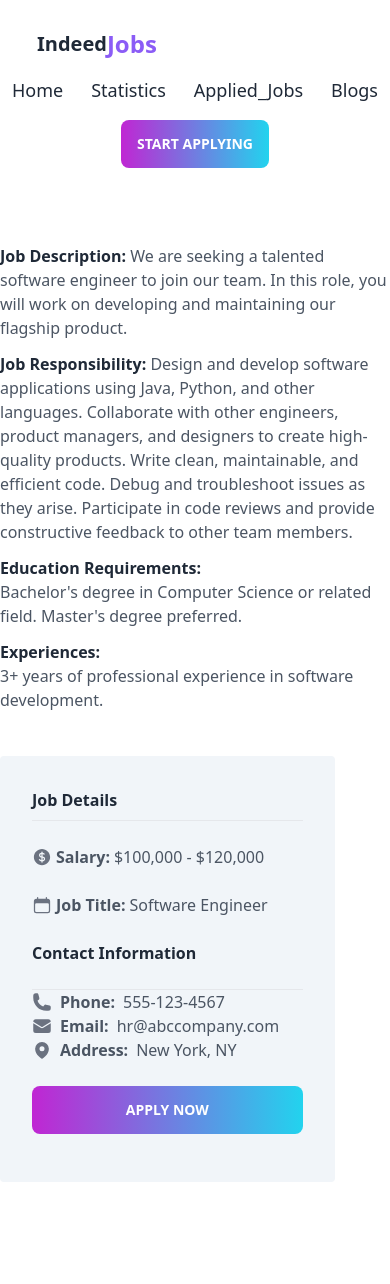
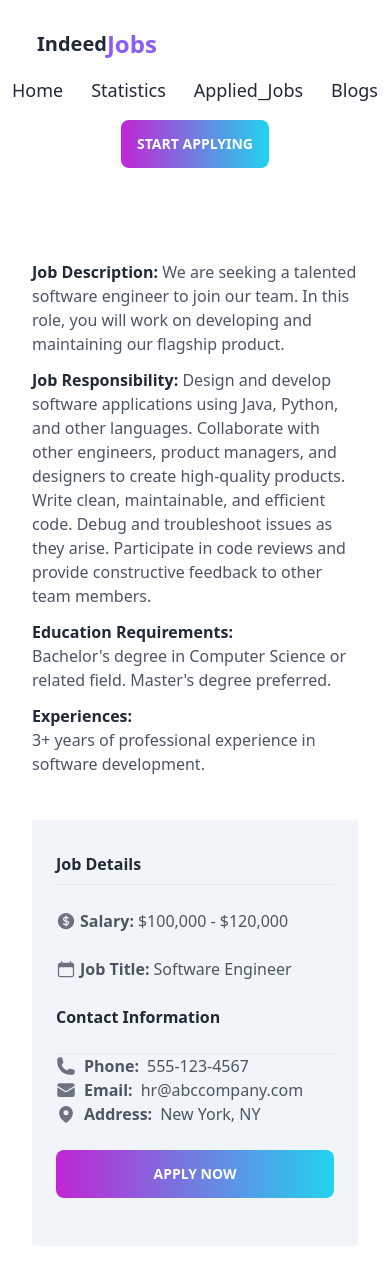
Before and after one commit to apucsd/IndeedJob, a React (Vite) app: page /jobs/1 in a window 390 px wide. Shown: the top 1284 px of the page. Before the commit the page ends 1230 px from the top, so only its background shows below. Built offline with nearby package versions, Linux system fonts and the light colour scheme.

Commit message:
fixed some responsive issue

```diff
--- a/src/Components/Blogs.jsx
+++ b/src/Components/Blogs.jsx
@@ -2,7 +2,7 @@ import React from "react";
 
 const Blogs = () => {
   return (
-    <div className="md:w-1/2 mx-auto my-8">
+    <div className="md:w-1/2 md:mx-auto mx-4 my-8 ">
       <div
         tabIndex={0}
         className="collapse collapse-arrow border border-base-300 bg-base-100 my-1\3"
--- a/src/Components/Header.jsx
+++ b/src/Components/Header.jsx
@@ -4,9 +4,9 @@ import jobHunt from "../assets/job-hunting.json";
 
 const Header = () => {
   return (
-    <div className="grid md:grid-cols-2 justify-center items-center p-4 bg-slate-50">
+    <div className="grid md:grid-cols-2 justify-center items-center md:p-4 bg-slate-50">
       <div className="p-4 mx-4">
-        <h1 className="text-4xl font-semibold">
+        <h1 className="md:text-4xl text-3xl font-semibold">
           Indeed<span className="text-violet-600">Jobs</span>:
           <br />
           <br />
@@ -21,7 +21,7 @@ const Header = () => {
         </button>
       </div>
       <div>
-        <Lottie className="h-[100vh]" animationData={jobHunt} />
+        <Lottie className="md:h-[80vh]" animationData={jobHunt} />
       </div>
     </div>
   );
--- a/src/Components/JobCategory.jsx
+++ b/src/Components/JobCategory.jsx
@@ -14,7 +14,7 @@ const JobCategory = () => {
     <div className="md:mx-12">
       <div className="text-center">
         <h1 className="text-3xl font-semibold my-4">Job Category List</h1>
-        <p className="text-gray-600">
+        <p className="text-gray-600 mx-2">
           There are many different job categories that people can choose from
           depending on their interests, skills, and qualifications.{" "}
         </p>
--- a/src/Components/JobDetail.jsx
+++ b/src/Components/JobDetail.jsx
@@ -61,8 +61,8 @@ const JobDetail = () => {
     addToDb(job_title);
   };
   return (
-    <div className="grid md:grid-cols-3 gap-8 md:mx-12 my-12">
-      <div className="col-span-2">
+    <div className="grid md:grid-cols-3 gap-8 md:mx-12 my-12 mx-4 p-4 justify-center items-center">
+      <div className="md:col-span-2">
         <p>
           <span className="font-semibold">Job Description: </span>
           <span className="text-gray-600"> {job_description}</span>
@@ -84,7 +84,7 @@ const JobDetail = () => {
           <span className="text-gray-600"> {experience}</span>
         </p>
       </div>
-      <div className="px-8 py-6 rounded bg-slate-100">
+      <div className="px-6 py-6 rounded bg-slate-100">
         <h1 className="font-semibold py-2">Job Details</h1>
         <hr />
         <p className="text-gray-600 my-6 flex items-center gap-1">
--- a/src/Components/SingleJobCategory.jsx
+++ b/src/Components/SingleJobCategory.jsx
@@ -4,8 +4,8 @@ const SingleJobCategory = ({ singleCategory }) => {
   const { title, logo_img_url, available_jobs_quantity } = singleCategory;
 
   return (
-    <div className="bg-slate-100 p-8">
-      <img className="w-8 h-8" src={logo_img_url} alt="" />
+    <div className="bg-slate-100 p-8 h-[100%]">
+      <img className="w-8 h-8 rounded" src={logo_img_url} alt="" />
       <h1 className="text-xl font-semibold">{title}</h1>
       <p className="text-gray-600">{available_jobs_quantity}+ Job Available</p>
     </div>
--- a/src/Components/Statistics.jsx
+++ b/src/Components/Statistics.jsx
@@ -3,13 +3,10 @@ import { useLoaderData } from "react-router-dom";
 import {
   Line,
   Legend,
-  Bar,
-  AreaChart,
   XAxis,
   YAxis,
   Tooltip,
   ResponsiveContainer,
-  Area,
   CartesianGrid,
   ComposedChart,
 } from "recharts";
@@ -27,7 +24,7 @@ const Statistics = () => {
   }, []);
 
   return (
-    <div className="w-[80%] h-[300px] mx-auto">
+    <div className="md:w-[80%] h-[300px] md:mx-auto  me-8">
       <ResponsiveContainer>
         <ComposedChart width={730} height={250} data={assignments}>
           <XAxis dataKey="assignmentNumber" />
@@ -40,7 +37,7 @@ const Statistics = () => {
         </ComposedChart>
       </ResponsiveContainer>
       <h2 className="text-center my-4 text-4xl font-semibold text-[#C200B3]">
-        Assignments marks From A1 to A8
+        Assignments Marks From A1 to A8
       </h2>
     </div>
   );
```
